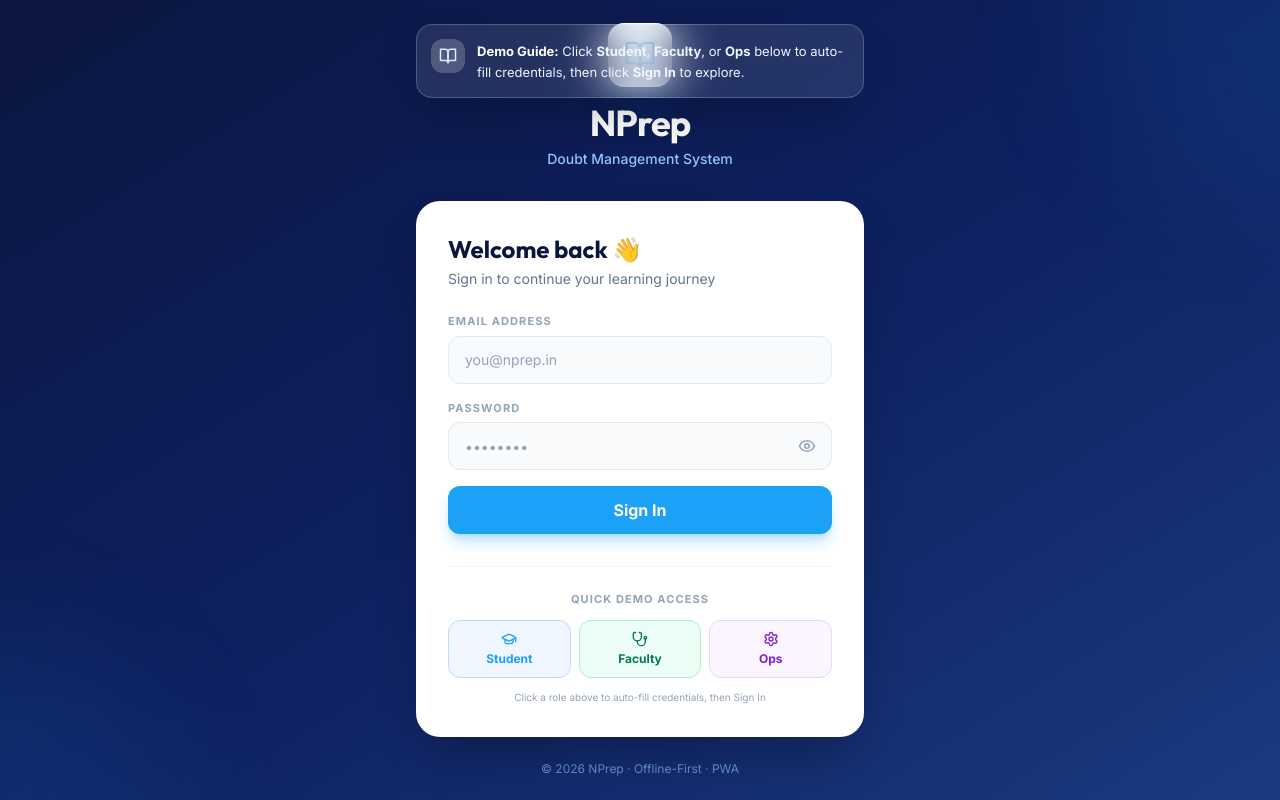
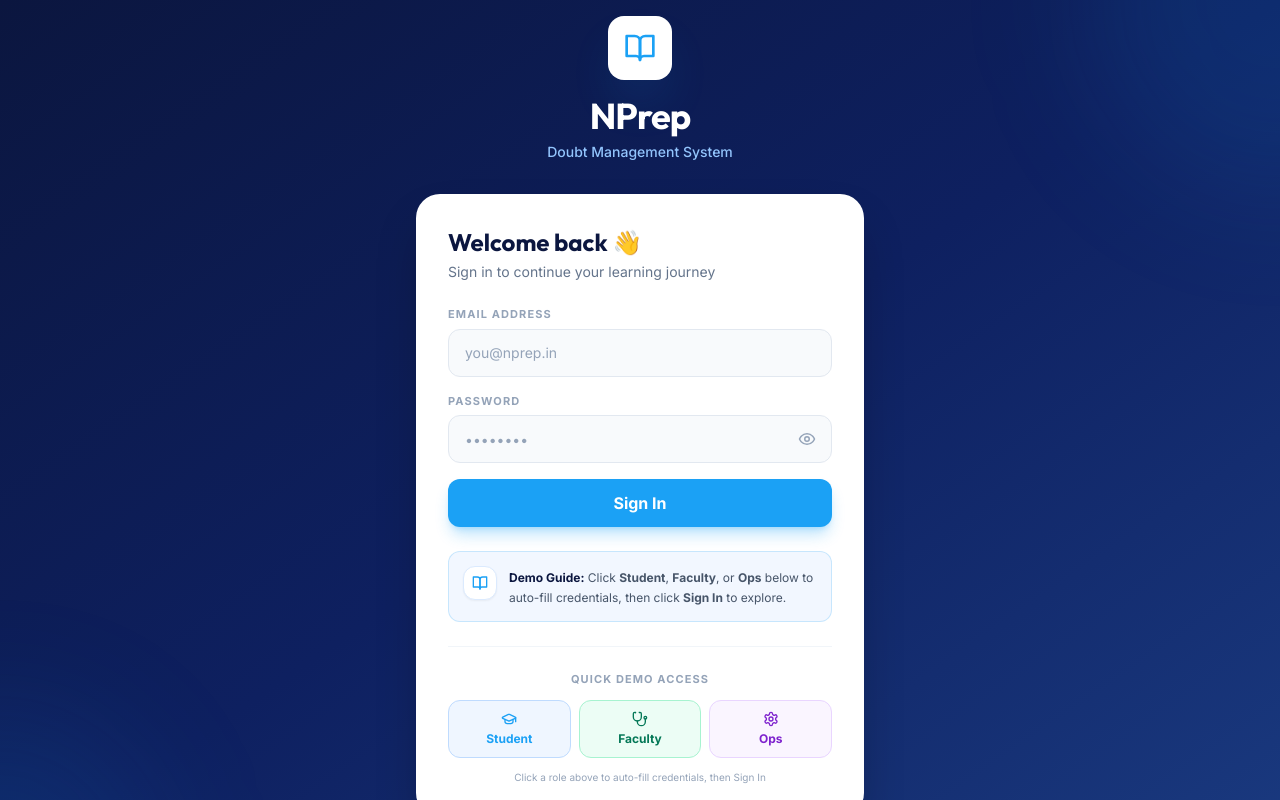
Before and after one commit to choudharyraman/NPrep-QMS, a React (Vite) app in the folder frontend/: page /login in a window 1280 px wide. Built offline with nearby package versions, Linux system fonts and the light colour scheme.

Commit message:
feat(ui): move demo guide inline below sign in button

```diff
--- a/frontend/src/pages/LoginView.tsx
+++ b/frontend/src/pages/LoginView.tsx
@@ -40,18 +40,6 @@ export const LoginView: React.FC = () => {
 
   return (
     <div className="min-h-screen bg-gradient-to-br from-[#0b163f] via-[#0e2060] to-[#1a3a80] flex flex-col items-center justify-center p-4 relative overflow-hidden">
-      {/* Top Floating Guide Banner */}
-      <div className="absolute top-6 left-1/2 -translate-x-1/2 w-[90%] max-w-md z-50 animate-in fade-in slide-in-from-top-4 duration-700">
-        <div className="bg-white/10 backdrop-blur-xl border border-white/20 shadow-2xl rounded-2xl p-3.5 flex items-start gap-3">
-          <div className="bg-white/20 p-2 rounded-xl shrink-0">
-            <BookOpen size={18} className="text-blue-100" />
-          </div>
-          <p className="text-[13px] text-blue-50 leading-relaxed pt-0.5">
-            <strong className="text-white">Demo Guide:</strong> Click <strong>Student</strong>, <strong>Faculty</strong>, or <strong>Ops</strong> below to auto-fill credentials, then click <strong>Sign In</strong> to explore.
-          </p>
-        </div>
-      </div>
-
       {/* Decorative background blobs */}
       <div className="absolute top-0 right-0 w-96 h-96 bg-[#1ba1f5]/10 rounded-full blur-3xl -translate-y-1/2 translate-x-1/2" />
       <div className="absolute bottom-0 left-0 w-80 h-80 bg-[#1ba1f5]/10 rounded-full blur-3xl translate-y-1/2 -translate-x-1/2" />
@@ -124,8 +112,18 @@ export const LoginView: React.FC = () => {
             </button>
           </form>
 
+          {/* Static Demo Guide */}
+          <div className="mt-6 bg-blue-50/80 border border-[#1ba1f5]/20 rounded-xl p-3.5 flex items-start gap-3">
+            <div className="bg-white shadow-sm border border-blue-100 p-2 rounded-xl shrink-0">
+              <BookOpen size={16} className="text-[#1ba1f5]" />
+            </div>
+            <p className="text-xs text-slate-600 leading-relaxed pt-0.5">
+              <strong className="text-[#0b163f]">Demo Guide:</strong> Click <strong>Student</strong>, <strong>Faculty</strong>, or <strong>Ops</strong> below to auto-fill credentials, then click <strong>Sign In</strong> to explore.
+            </p>
+          </div>
+
           {/* Demo Credentials */}
-          <div className="mt-8 pt-6 border-t border-slate-100">
+          <div className="mt-6 pt-6 border-t border-slate-100">
             <p className="text-[11px] font-bold text-slate-400 uppercase tracking-widest mb-3 text-center">
               Quick Demo Access
             </p>
```
